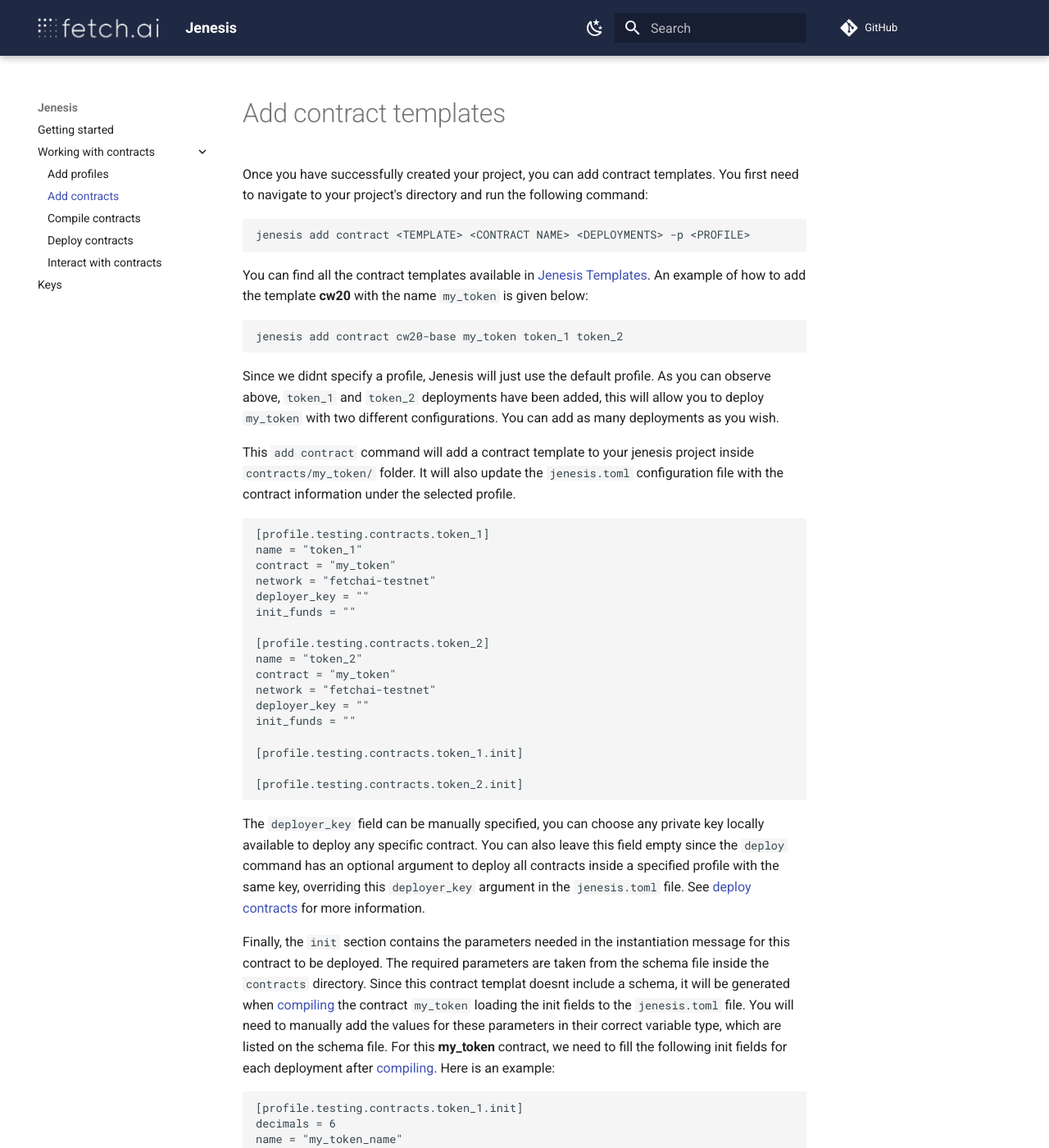
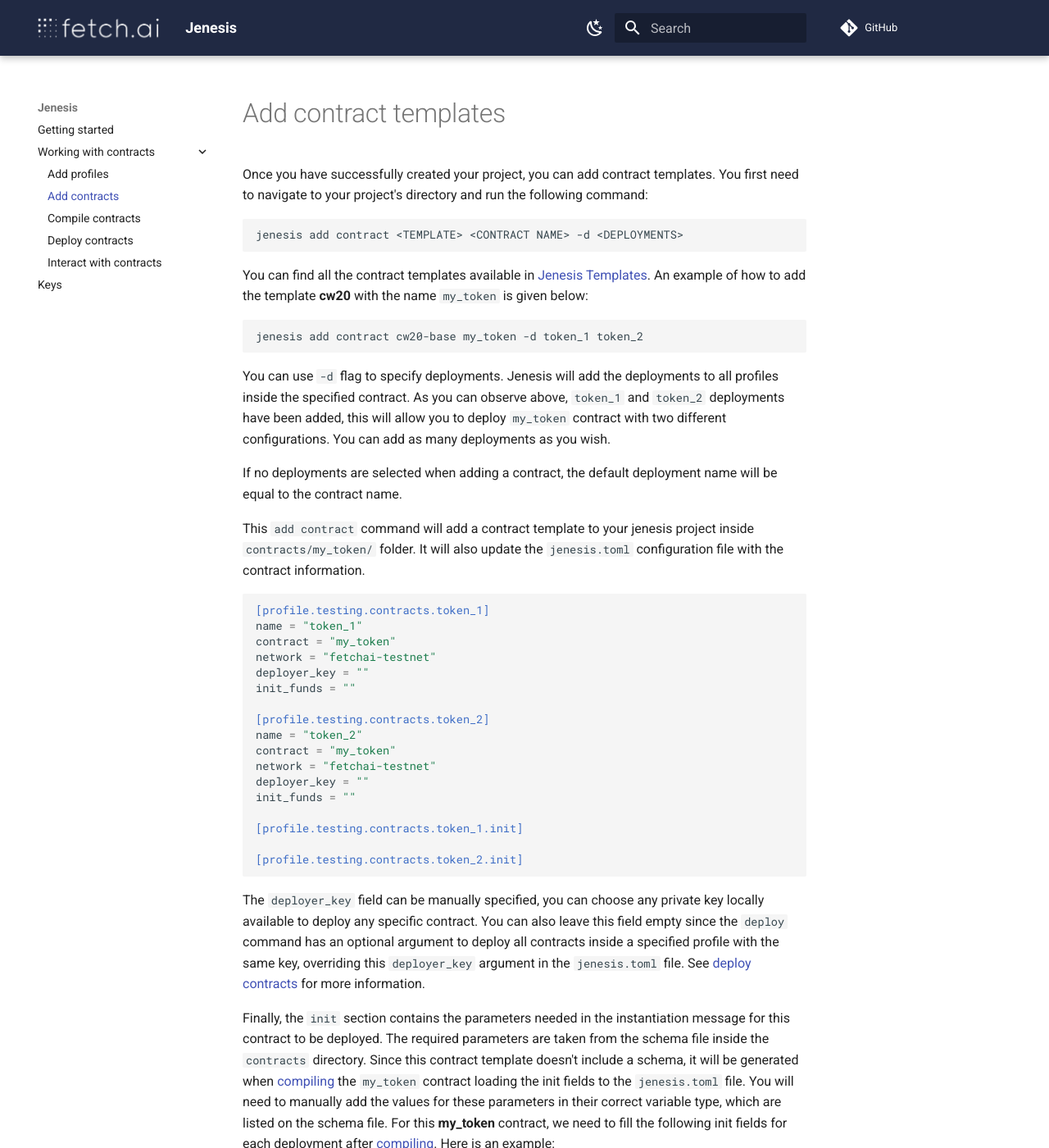
Before and after one commit to fetchai/jenesis, an MkDocs documentation site: the page built from docs/add-contracts.md, in a window 1280 px wide and 1400 px high. Shown: the whole window at 82% size. Built offline with MkDocs 1.6.1 and Material for MkDocs 9.7.7, drawn with Linux system fonts in a browser that asks for light colours; comment, search, counter and statistics services are not loaded; some of the changed text lies outside the part shown.

Commit message:
docs: add contract updates

````diff
--- a/docs/add-contracts.md
+++ b/docs/add-contracts.md
@@ -2,20 +2,22 @@
 Once you have successfully created your project, you can add contract templates. You first need to navigate to your project's directory and run the following command:
 
 ```
-jenesis add contract <TEMPLATE> <CONTRACT NAME> <DEPLOYMENTS> -p <PROFILE>
+jenesis add contract <TEMPLATE> <CONTRACT NAME> -d <DEPLOYMENTS>
 ```
 You can find all the contract templates available in [Jenesis Templates](https://github.com/fetchai/jenesis-templates).
 An example of how to add the template **cw20** with the name `my_token` is given below:
 
 ```
-jenesis add contract cw20-base my_token token_1 token_2
+jenesis add contract cw20-base my_token -d token_1 token_2
 ```
 
-Since we didnt specify a profile, Jenesis will just use the default profile. As you can observe above, `token_1` and `token_2` deployments have been added, this will allow you to deploy `my_token` with two different configurations. You can add as many deployments as you wish.
+You can use `-d` flag to specify deployments. Jenesis will add the deployments to all profiles inside the specified contract. As you can observe above, `token_1` and `token_2` deployments have been added, this will allow you to deploy `my_token` contract with two different configurations. You can add as many deployments as you wish.
 
-This ```add contract``` command will add a contract template to your jenesis project inside `contracts/my_token/` folder. It will also update the `jenesis.toml` configuration file with the contract information under the selected profile.
+If no deployments are selected when adding a contract, the default deployment name will be equal to the contract name.
 
-```
+This ```add contract``` command will add a contract template to your jenesis project inside `contracts/my_token/` folder. It will also update the `jenesis.toml` configuration file with the contract information.
+
+```toml
 [profile.testing.contracts.token_1]
 name = "token_1"
 contract = "my_token"
@@ -37,7 +39,7 @@
 
 The `deployer_key` field can be manually specified, you can choose any private key locally available to deploy any specific contract. You can also leave this field empty since the ```deploy``` command has an optional argument to deploy all contracts inside a specified profile with the same key, overriding this `deployer_key` argument in the `jenesis.toml` file. See [deploy contracts](deploy-contracts.md) for more information.
 
-Finally, the `init` section contains the parameters needed in the instantiation message for this contract to be deployed. The required parameters are taken from the schema file inside the `contracts` directory. Since this contract templat doesnt include a schema, it will be generated when [compiling](compile-contracts.md) the contract `my_token` loading the init fields to the `jenesis.toml` file. You will need to manually add the values for these parameters in their correct variable type, which are listed on the schema file. For this  **my_token** contract, we need to fill the following init fields for each deployment after [compiling](compile-contracts.md). Here is an example:
+Finally, the `init` section contains the parameters needed in the instantiation message for this contract to be deployed. The required parameters are taken from the schema file inside the `contracts` directory. Since this contract template doesn't include a schema, it will be generated when [compiling](compile-contracts.md) the `my_token` contract loading the init fields to the `jenesis.toml` file. You will need to manually add the values for these parameters in their correct variable type, which are listed on the schema file. For this  **my_token** contract, we need to fill the following init fields for each deployment after [compiling](compile-contracts.md). Here is an example:
 
 ```
 [profile.testing.contracts.token_1.init]
@@ -60,7 +62,16 @@
 price = {amount = 1000, denom = DLS}
 info = {performance = {max_speed = 200, unit = kph}, fuel = {consumption = 7, unit = kmpl}}
 ```
-> *NOTE: Before editing the `jenesis.toml` configuration file with the desired `deployer_key` and `init` parameters, make sure to first [compile](compile-contracts.md) your contract. All configuration parameters will restart every time a contract is compiled to make sure everything is up to date.*
+> *NOTE: Before editing the `jenesis.toml` configuration file with the desired `deployer_key` and `init` parameters, make sure to first [compile](compile-contracts.md) your contract. All configuration parameters will restart every time a contract is compiled if the schema has changed.*
+
+You can also add contracts manually by copying and pasting the contract directory from another project you may have, however, they need to follow the same directory structure as the **starter** template mentioned above.
+
+When you add a contract manually, you need to update the `jenesis.toml` file with the contract information by running:
+
+```
+jenesis update
+```
+The `update` command will automatically detect which contract is missing in the `jenesis.toml` configuration file by revising the contracts directory.
 
 
 # Add contract deployments
@@ -78,7 +89,7 @@
 To add a deployment to yout project you can run:
 
 ```
-jenesis add contract cw20-base my_token token_1
+jenesis add contract cw20-base my_token -d token_1
 ```
 
 Then compile the contract:
````
Also changed, not shown: docs/index.md (+1 -0 lines), docs/use-contracts.md (+2 -2 lines).
